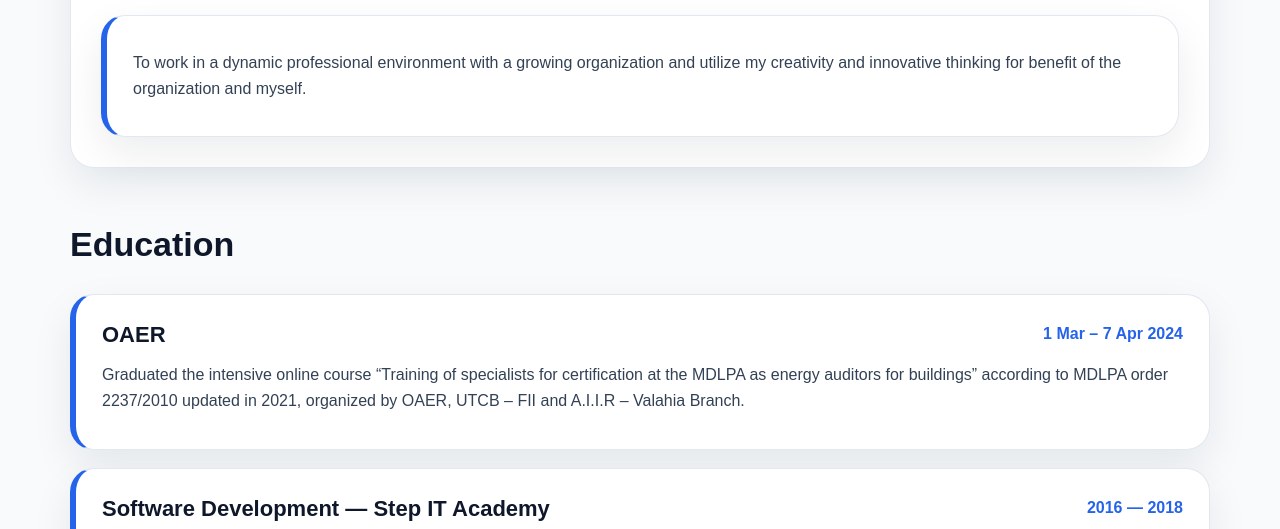
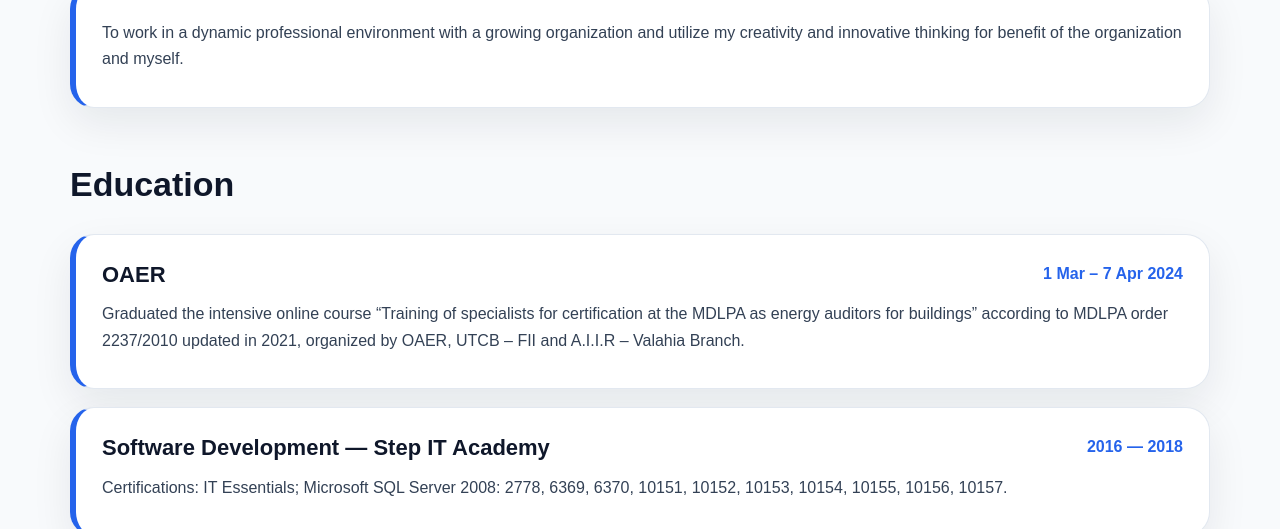
Before and after one commit to Aadru/Curriculum-Vitae-Radu-Stroilescu-, a plain HTML site: page index.html in a window 1280 px wide. Shown: the part 571-1100 px from the top of the page. Drawn offline with Linux system fonts and the light colour scheme.

Commit message:
Add files via upload

```diff
--- a/index.html
+++ b/index.html
@@ -34,12 +34,10 @@
   </header>
 
   <main>
-    <section class="card objective">
       <h2>Objective</h2>
       <article class="item highlight">
       <p>To work in a dynamic professional environment with a growing organization and utilize my creativity and innovative thinking for benefit of the organization and myself.</p>
       </article>
-    </section>
 
     <section id="education" class="section">
       <h2>Education</h2>
```
